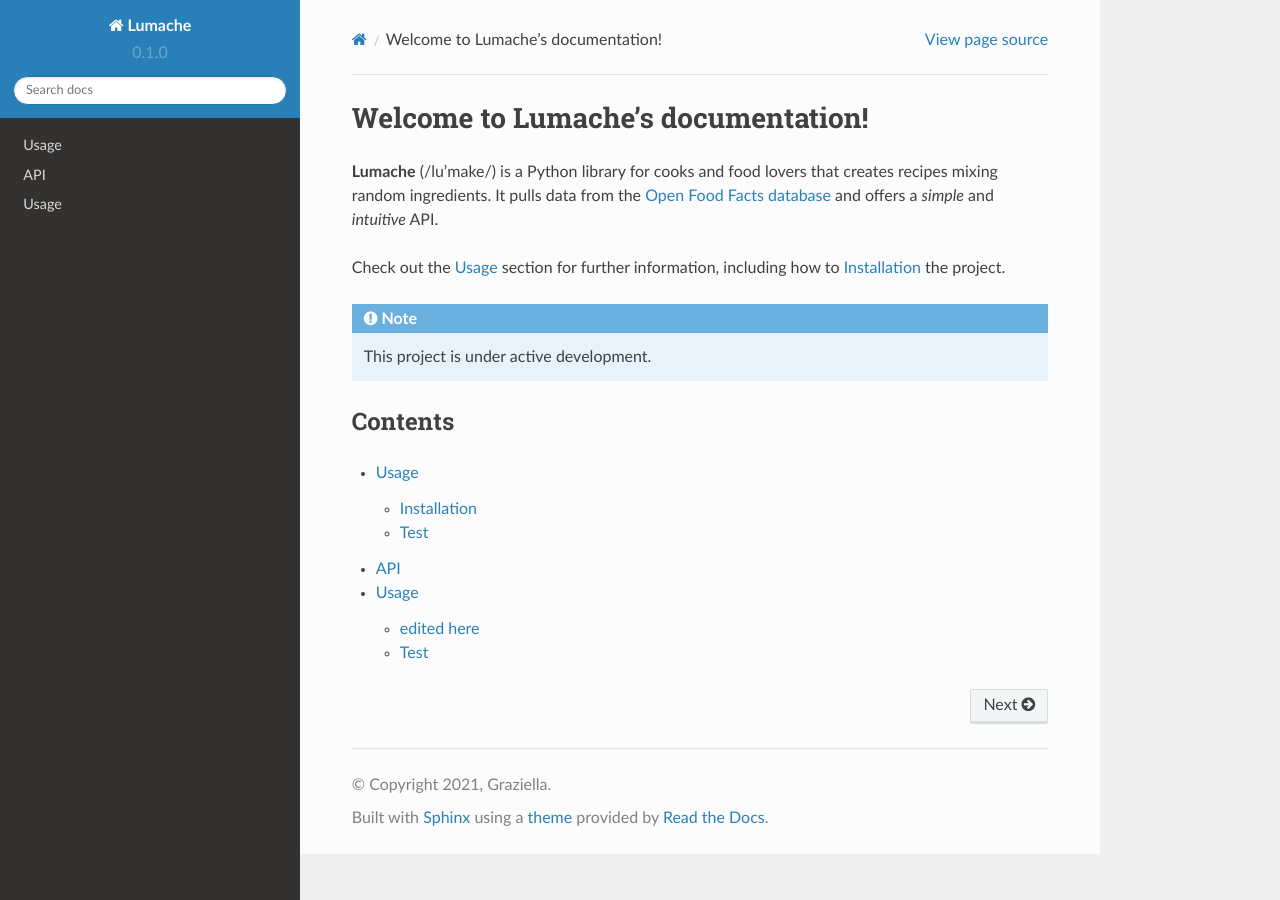
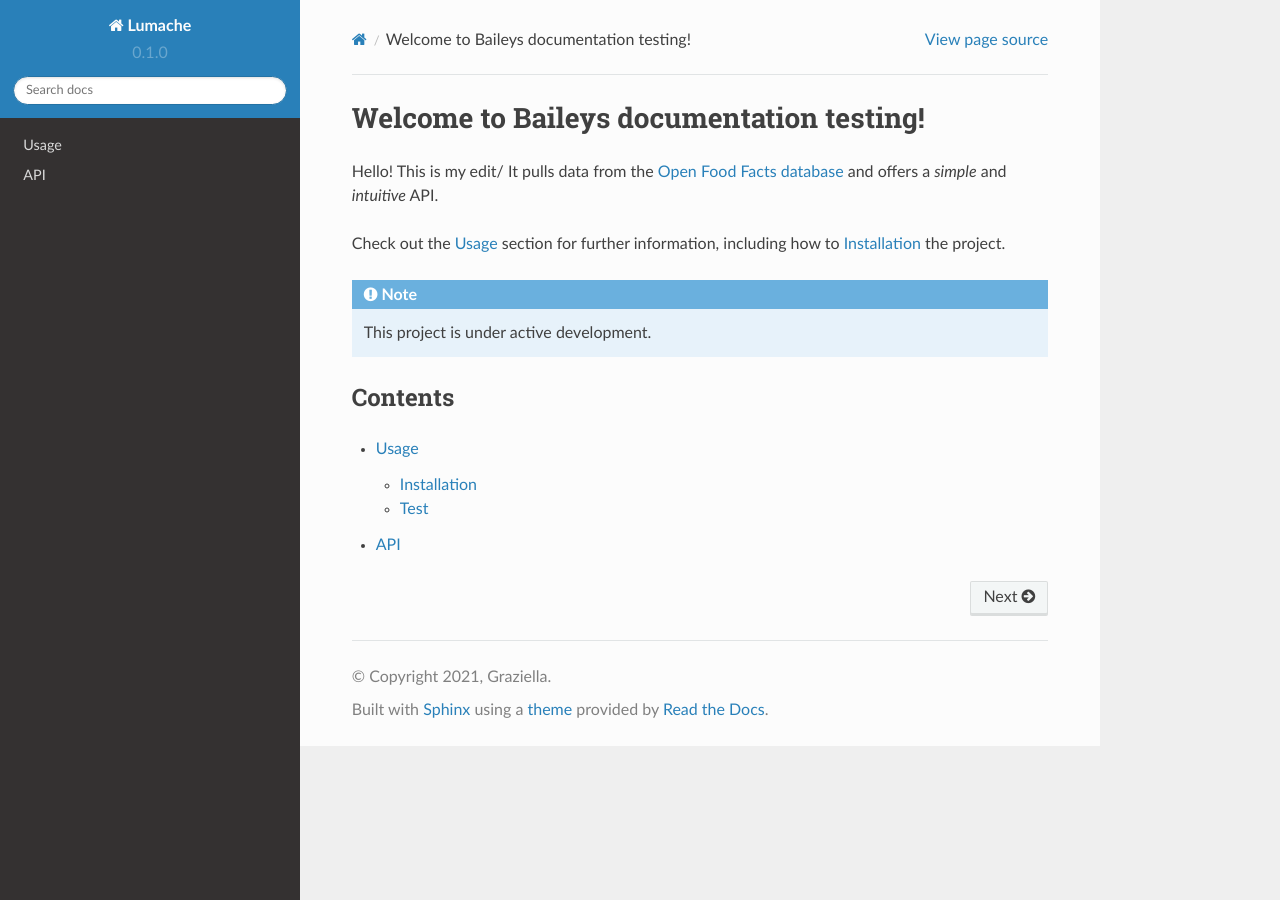
Before and after one commit to bailey-97/readthedocs-tutorial, a Sphinx documentation site: the page built from docs/source/index.rst, in a window 1280 px wide. Built offline with Sphinx 7.4.7 and the Read the Docs theme 2.0.0, drawn with Linux system fonts in a browser that asks for light colours.

Commit message:
Update index.rst

```diff
--- a/docs/source/index.rst
+++ b/docs/source/index.rst
@@ -1,8 +1,7 @@
-Welcome to Lumache's documentation!
+Welcome to Baileys documentation testing!
 ===================================
 
-**Lumache** (/lu'make/) is a Python library for cooks and food lovers
-that creates recipes mixing random ingredients.
+Hello! This is my edit/
 It pulls data from the `Open Food Facts database <https://world.openfoodfacts.org/>`_
 and offers a *simple* and *intuitive* API.
 
@@ -20,4 +19,3 @@
 
    usage
    api
-   test
```
